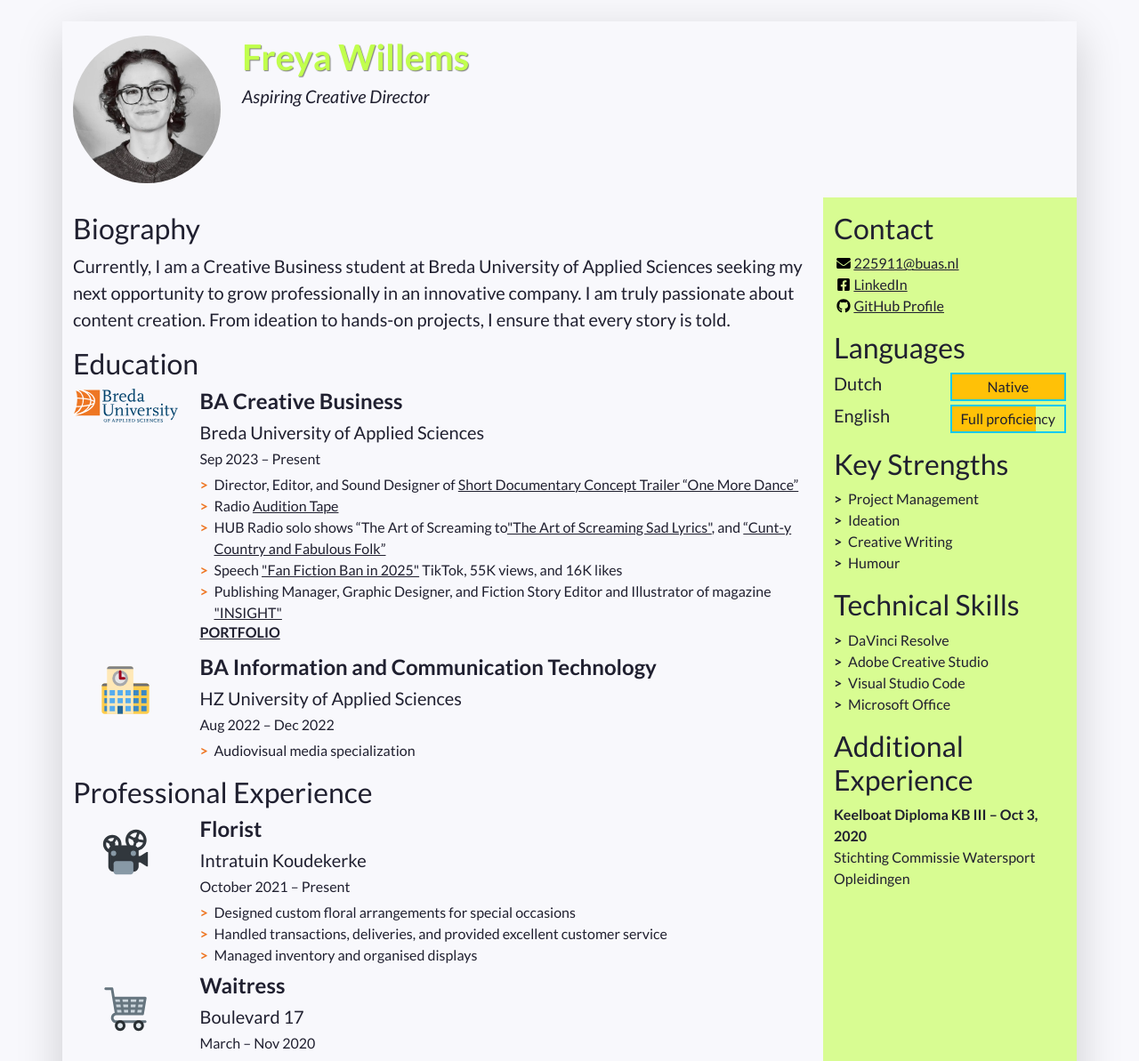
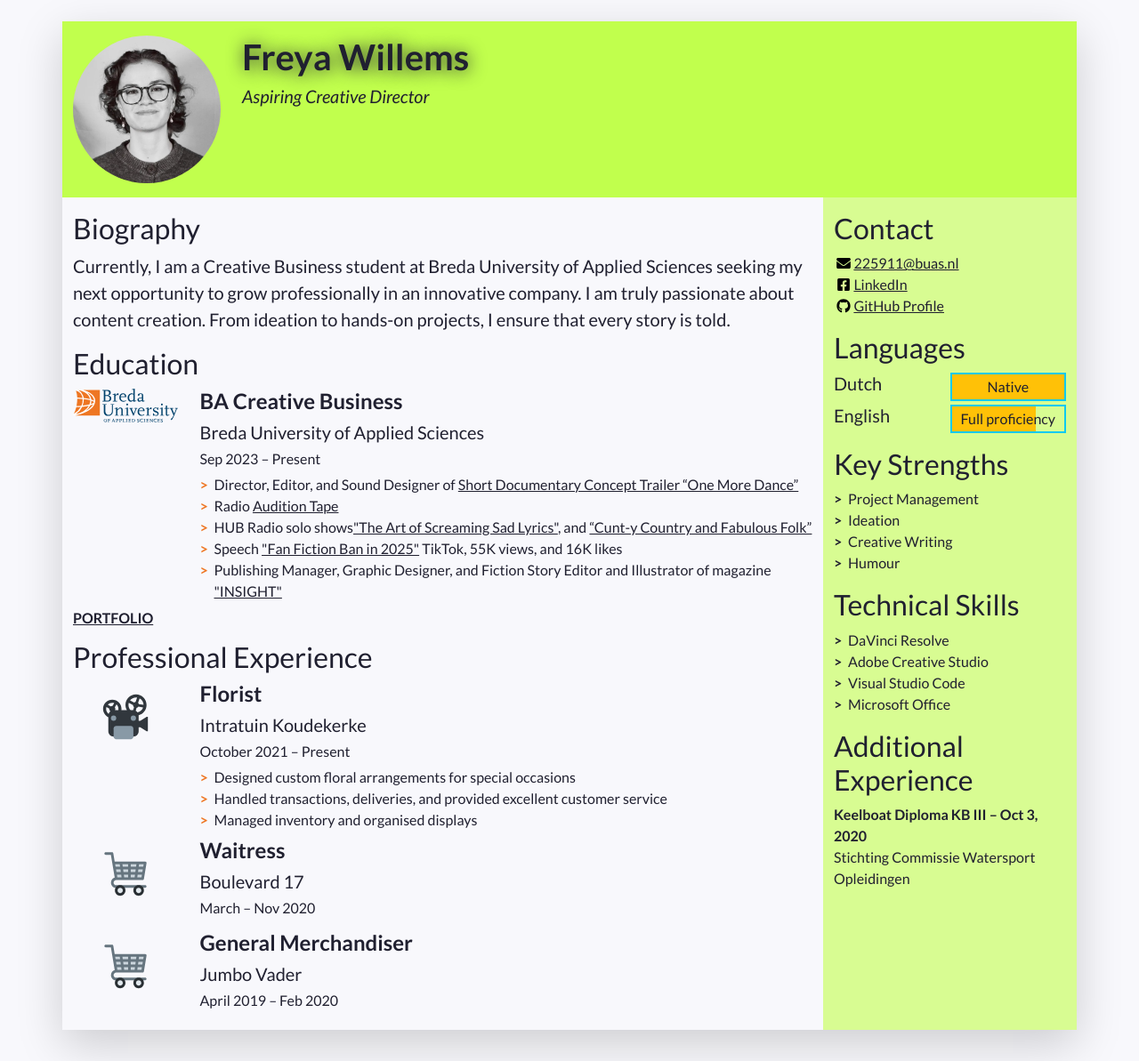
Before and after one commit to freyawillems/cv, a plain HTML site: page index.html in a window 1280 px wide. Shown: the top 1193 px of the page at 89% size. Drawn offline with nearby package versions, Linux system fonts and the light colour scheme.

Commit message:
target blank links

```diff
--- a/css/styles.css
+++ b/css/styles.css
@@ -14,7 +14,7 @@ body {
 /* Styles for custom classes in the document. (There are more, try to find them out!) */
 
 .resume-header {
-    background-color: #f8f8fc;
+    background-color: #C1FF4D;
 }
 
 .resume-main {
@@ -26,8 +26,7 @@ body {
 }
 
 .resume-name {
-	color: #C1FF4D;
-	text-shadow: gray 1px 1px 1px;
+	text-shadow: 1px 1px 19px;
 }
 
 
--- a/index.html
+++ b/index.html
@@ -14,7 +14,7 @@
     <!-- Links to our additional CSS styles -->
     <link rel="stylesheet" href="css/styles.css">
 
-    <title>Freya Willems' Resumé</title>
+    <title>Freya Willems' Resume</title>
   </head>
   <!-- End of the head -->
 
@@ -55,7 +55,7 @@
       </header>
 
       <!--
-        Another row in the Bootstrap grid, for the rest of the résumé.
+        Another row in the Bootstrap grid, for the rest of the resume.
         Biography and other details will be on top of each other at sizes XS and S, then next to each other.
         Use the "flex-row-reverse" class here to swap the columns around.
       -->
@@ -94,30 +94,19 @@
                   <h6>Sep 2023 &ndash; Present</h6>
                   <!-- Use the list below to talk about minors, exchanges, extra-curricular activities. -->
                   <ul class="biography-details list-unstyled">
-                    <li>Director, Editor, and Sound Designer of <a href="https://youtu.be/1pYedrFfvvo" class="link-color">Short Documentary Concept Trailer “One More Dance”</a></li>
-                    <li>Radio <a href="https://drive.google.com/file/d/1lgo_qWvOmmAHJpp8JOXn-hiRB3ugT4Xc/view?usp=sharing" class="link-color">Audition Tape</a></li>
-                    <li>HUB Radio solo shows “The Art of Screaming to<a href="https://vimeo.com/1031211125?share=copy#t=1214.256" class="link-color">"The Art of Screaming Sad Lyrics"</a>, and <a href="https://vimeo.com/1026591498?share=copy" class="link-color">“Cunt-y Country and Fabulous Folk”</a></li>
-                    <li>Speech <a href="https://vm.tiktok.com/ZNd11L16M/" class="link-color">"Fan Fiction Ban in 2025"</a> TikTok, 55K views, and 16K likes</li>
-                    <li>Publishing Manager, Graphic Designer, and Fiction Story Editor and Illustrator of magazine <a href="https://drive.google.com/file/d/1Vp8u9ipmld94neKWBxvaCWAVjBrHI0c6/view?usp=sharing" class="link-color">"INSIGHT"</a></li>
+                    <li>Director, Editor, and Sound Designer of <a href="https://youtu.be/1pYedrFfvvo" class="link-color" target="_blank">Short Documentary Concept Trailer “One More Dance”</a></li>
+                    <li>Radio <a href="https://drive.google.com/file/d/1lgo_qWvOmmAHJpp8JOXn-hiRB3ugT4Xc/view?usp=sharing" class="link-color" target="_blank">Audition Tape</a></li>
+                    <li>HUB Radio solo shows<a href="https://vimeo.com/1031211125?share=copy#t=1214.256" class="link-color" target="_blank">"The Art of Screaming Sad Lyrics"</a>, and <a href="https://vimeo.com/1026591498?share=copy" class="link-color" target="_blank">“Cunt-y Country and Fabulous Folk”</a></li>
+                    <li>Speech <a href="https://vm.tiktok.com/ZNd11L16M/" class="link-color" target="_blank">"Fan Fiction Ban in 2025"</a> TikTok, 55K views, and 16K likes</li>
+                    <li>Publishing Manager, Graphic Designer, and Fiction Story Editor and Illustrator of magazine <a href="https://drive.google.com/file/d/1Vp8u9ipmld94neKWBxvaCWAVjBrHI0c6/view?usp=sharing" class="link-color" target="_blank">"INSIGHT"</a></li>
                   </ul>
-                  <h6><a href="https://freyawillems-creativeportfolio.my.canva.site" class="link-color"><b>PORTFOLIO</b></a></h6>
                 </div>
               </li>
 
-              <!-- 2nd item in education -->
-              <li class="biography-item row mb-2">
-                <div class="logo-container col-3 col-sm-2 col-md-3 col-lg-2">
-                  <img class="biography-logo mw-100 d-block mx-auto" src="images/schools/school.svg" alt="School logo" width="80">
-                </div>
-                <div class="biography-contents col-9 col-sm-10 col-md-9 col-lg-10">
-                  <h4><b>BA Information and Communication Technology</b></h4>
-                  <h5>HZ University of Applied Sciences</h5>
-                  <h6>Aug 2022 &ndash; Dec 2022</h6>
-                  <ul class="biography-details list-unstyled">
-                    <li>Audiovisual media specialization</li>
-                  </ul>
-                </div>
+              <li>
+                <h6><a href="https://freyawillems-creativeportfolio.my.canva.site" class="link-color" target="_blank"><b>PORTFOLIO</b></a></h6>
               </li>
+
             </ul>
           </section>
 
```
